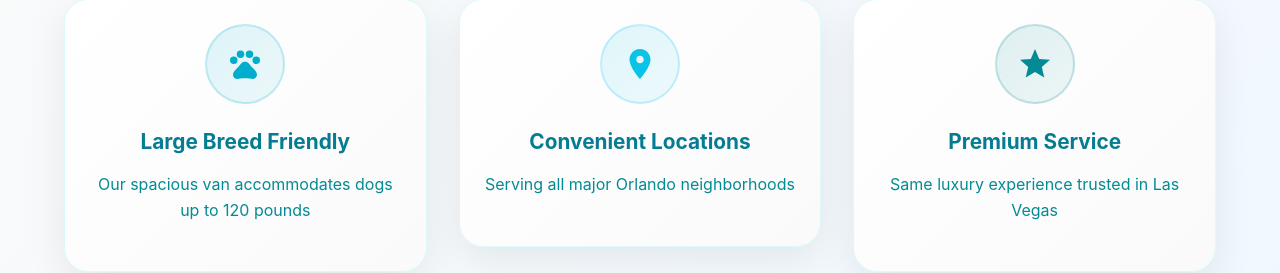
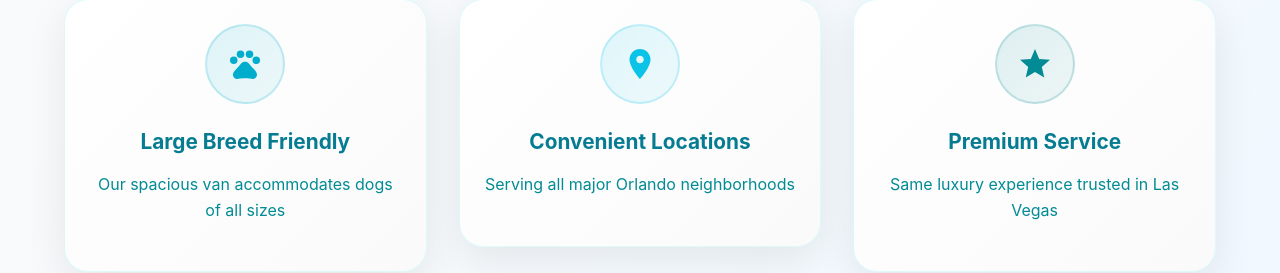
Before and after one commit to crisboxing11/Fluffy, a Next.js app: page /orlando in a window 1280 px wide. Shown: the part 1918-2191 px from the top of the page. Built offline with nearby package versions, Linux system fonts and the light colour scheme.

Commit message:
removed the book now footer item

```diff
--- a/pages/orlando.tsx
+++ b/pages/orlando.tsx
@@ -76,7 +76,7 @@ const OrlandoPage = () => {
     {
       icon: PetsIcon,
       title: "Large Breed Friendly",
-      description: "Our spacious van accommodates dogs up to 120 pounds",
+      description: "Our spacious van accommodates dogs of all sizes",
       color: "#00ADCD",
     },
     {
```
